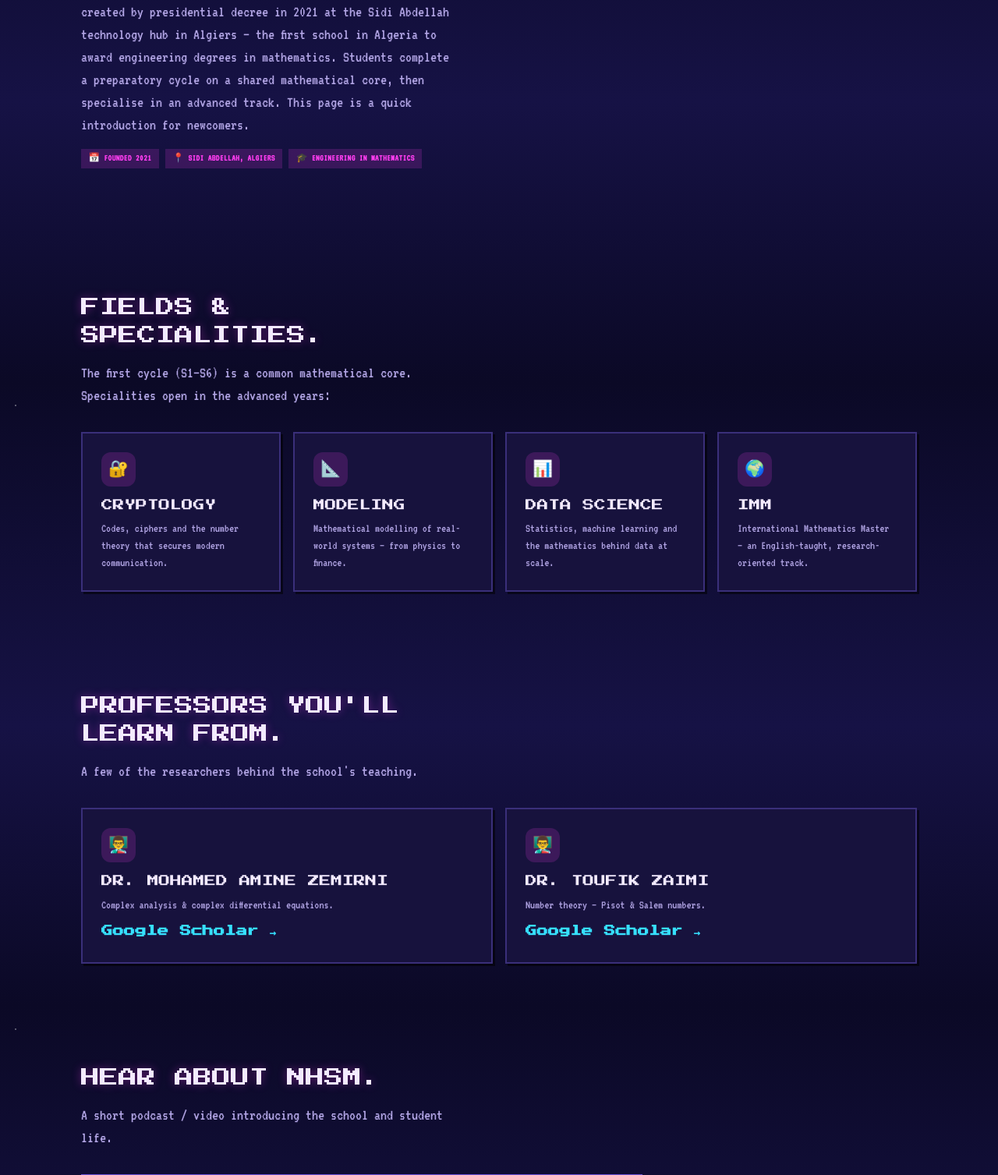
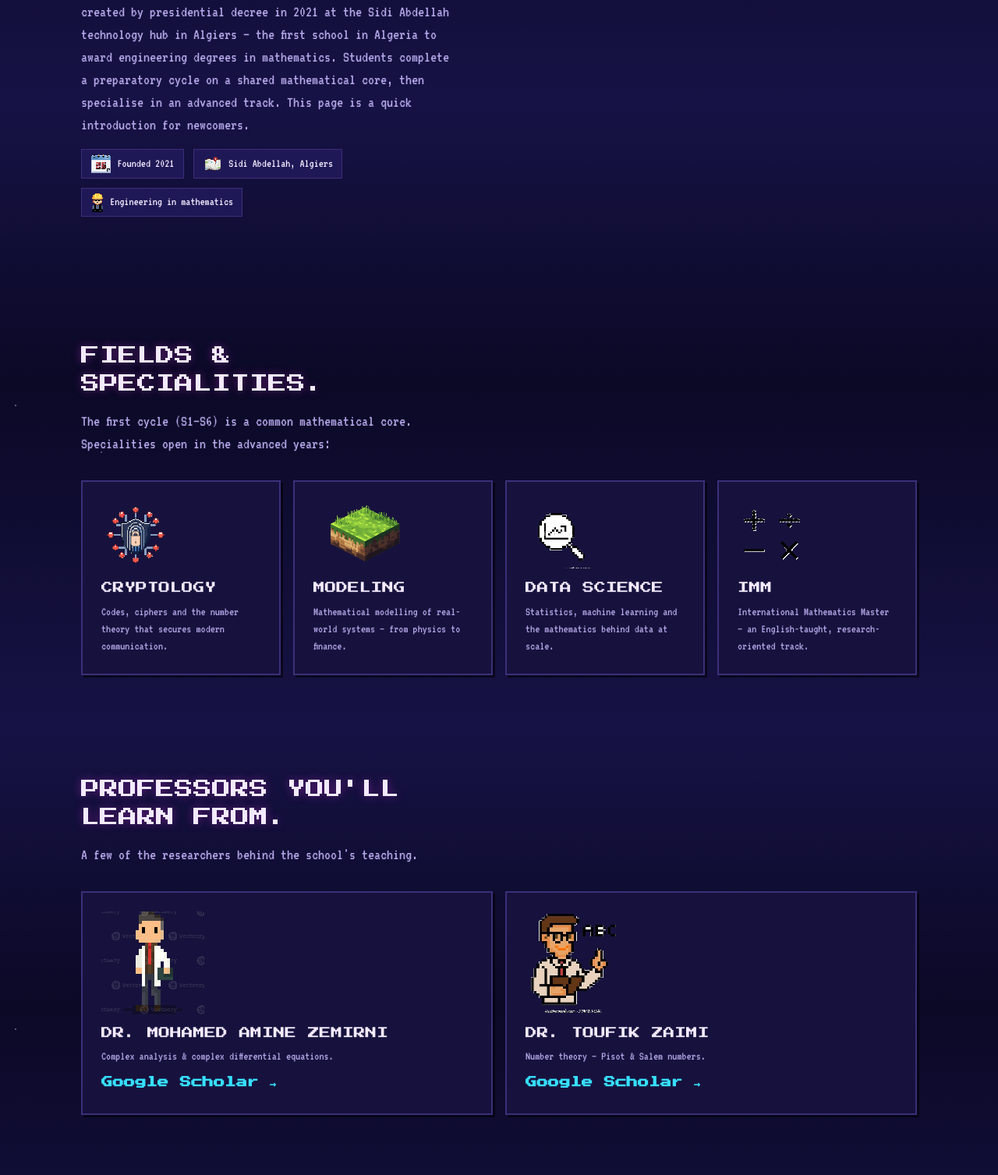
Before and after one commit to Azzouz-billel/nhsm-website, a Django app: page /about/ in a window 1280 px wide. Shown: the part 310-1817 px from the top of the page at 78% size. Run offline with Django 5.2, Linux system fonts and the light colour scheme.

Commit message:
feat(about): background-removed pixel-art icons, faculty & student avatars
Add 12 transparent PNGs (backgrounds removed with PIL border-flood /
near-white keying) and wire them into the About page: field icons
(Cryptology, Modeling, Data Science, IMM/maths), the intro facts
(founding date, location, engineering), professor and student avatars,
and a books illustration on the closing CTA. Below-fold images are
lazy-loaded; avatars carry intrinsic dimensions.

Co-Authored-By: Claude Opus 4.8 <noreply@anthropic.com>

```diff
--- a/static/css/main.css
+++ b/static/css/main.css
@@ -727,9 +727,25 @@ img { max-width: 100%; display: block; }
 .about-facts {
   display: flex;
   flex-wrap: wrap;
-  gap: var(--space-2);
+  gap: var(--space-3);
   margin-top: var(--space-4);
 }
+.about-facts .fact {
+  display: inline-flex;
+  align-items: center;
+  gap: 0.5em;
+  padding: 0.3rem 0.7rem;
+  background: var(--surface-2);
+  border: 1px solid var(--border);
+  color: var(--text);
+  font-size: 0.95rem;
+}
+.about-facts .fact img { height: 26px; width: auto; }
+
+/* Pixel-art icons/avatars on the feature cards (fields, faculty, students). */
+.card-icon { height: 88px; width: auto; margin-bottom: var(--space-3); }
+.avatar { height: 132px; width: auto; margin-bottom: var(--space-3); }
+.cta-illus { height: 128px; width: auto; margin: 0 auto var(--space-4); }
 
 .video-embed {
   position: relative;
--- a/templates/about.html
+++ b/templates/about.html
@@ -1,4 +1,5 @@
 {% extends "base.html" %}
+{% load static %}
 {# TODO(owner): one placeholder remains — the second student rep
    ("[to be determined]"). Fill in their name, year/track and a contact link. #}
 
@@ -17,9 +18,9 @@
         complete a preparatory cycle on a shared mathematical core, then specialise in an
         advanced track. This page is a quick introduction for newcomers.</p>
       <div class="about-facts">
-        <span class="badge">📅 Founded 2021</span>
-        <span class="badge">📍 Sidi Abdellah, Algiers</span>
-        <span class="badge">🎓 Engineering in mathematics</span>
+        <span class="fact"><img src="{% static 'img/date.png' %}" alt="" width="420" height="409">Founded 2021</span>
+        <span class="fact"><img src="{% static 'img/localisation.png' %}" alt="" width="612" height="612">Sidi Abdellah, Algiers</span>
+        <span class="fact"><img src="{% static 'img/engineer.png' %}" alt="" width="256" height="384">Engineering in mathematics</span>
       </div>
     </div>
   </div>
@@ -35,9 +36,8 @@
     <div class="feature-grid">
       {% for value, label in specialities %}
         <article class="feature-card">
-          <div class="icon" aria-hidden="true">
-            {% if value == 'cryptology' %}🔐{% elif value == 'modeling' %}📐{% elif value == 'data_science' %}📊{% elif value == 'imm' %}🌍{% else %}✳️{% endif %}
-          </div>
+          <img class="card-icon" aria-hidden="true" alt="" loading="lazy"
+               src="{% if value == 'cryptology' %}{% static 'img/crypto.png' %}{% elif value == 'modeling' %}{% static 'img/modeling.png' %}{% elif value == 'data_science' %}{% static 'img/data-science.png' %}{% elif value == 'imm' %}{% static 'img/maths.png' %}{% else %}{% static 'img/book.png' %}{% endif %}">
           <h3>{{ label }}</h3>
           <p>
             {% if value == 'cryptology' %}Codes, ciphers and the number theory that secures modern communication.
@@ -60,13 +60,13 @@
     </div>
     <div class="feature-grid">
       <article class="feature-card">
-        <div class="icon" aria-hidden="true">👨‍🏫</div>
+        <img class="avatar" aria-hidden="true" alt="" loading="lazy" src="{% static 'img/professor1.png' %}" width="980" height="980">
         <h3>Dr. Mohamed Amine Zemirni</h3>
         <p>Complex analysis &amp; complex differential equations.</p>
         <a class="card-link" href="https://scholar.google.com/citations?user=KAcO8-oAAAAJ&amp;hl=en" target="_blank" rel="noopener">Google Scholar →</a>
       </article>
       <article class="feature-card">
-        <div class="icon" aria-hidden="true">👨‍🏫</div>
+        <img class="avatar" aria-hidden="true" alt="" loading="lazy" src="{% static 'img/professor2.png' %}" width="260" height="280">
         <h3>Dr. Toufik Zaimi</h3>
         <p>Number theory — Pisot &amp; Salem numbers.</p>
         <a class="card-link" href="https://scholar.google.com/citations?user=GYTGrJcAAAAJ&amp;hl=en" target="_blank" rel="noopener">Google Scholar →</a>
@@ -113,13 +113,13 @@
     </div>
     <div class="feature-grid">
       <article class="feature-card">
-        <div class="icon" aria-hidden="true">🎓</div>
+        <img class="avatar" aria-hidden="true" alt="" loading="lazy" src="{% static 'img/student1.png' %}" width="360" height="360">
         <h3>Billel Azzouz</h3>
         <p>NHSM student &amp; creator of this site.</p>
         <a class="card-link" href="https://t.me/billel_azz" target="_blank" rel="noopener">Telegram →</a>
       </article>
       <article class="feature-card">
-        <div class="icon" aria-hidden="true">🎓</div>
+        <img class="avatar" aria-hidden="true" alt="" loading="lazy" src="{% static 'img/student2.png' %}" width="740" height="740">
         <h3>[Student name — to be determined]</h3>
         <p>[Year / track]</p>
       </article>
@@ -130,6 +130,7 @@
 <section class="section">
   <div class="container">
     <div class="section-head section-head--center">
+      <img class="cta-illus" aria-hidden="true" alt="" loading="lazy" src="{% static 'img/book.png' %}" width="740" height="740">
       <h2>Ready to dive in?</h2>
       <p class="muted">Everything you need to study, in one place.</p>
     </div>
```
Also changed, not shown: static/img/book.png (added), static/img/crypto.png (added), static/img/data-science.png (added), static/img/date.png (added), static/img/engineer.png (added), static/img/localisation.png (added), static/img/maths.png (added), static/img/modeling.png (added), static/img/professor1.png (added), static/img/professor2.png (added), static/img/student1.png (added), static/img/student2.png (added).
